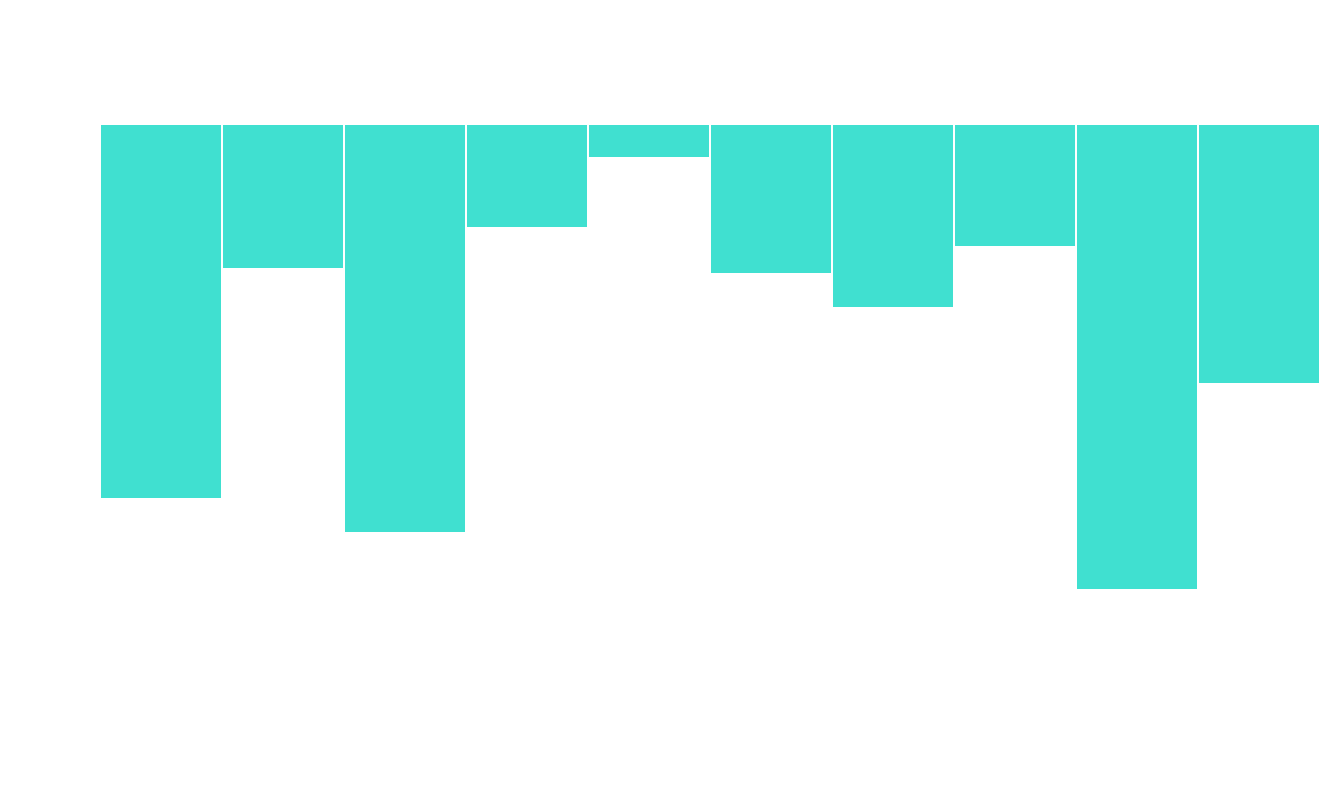
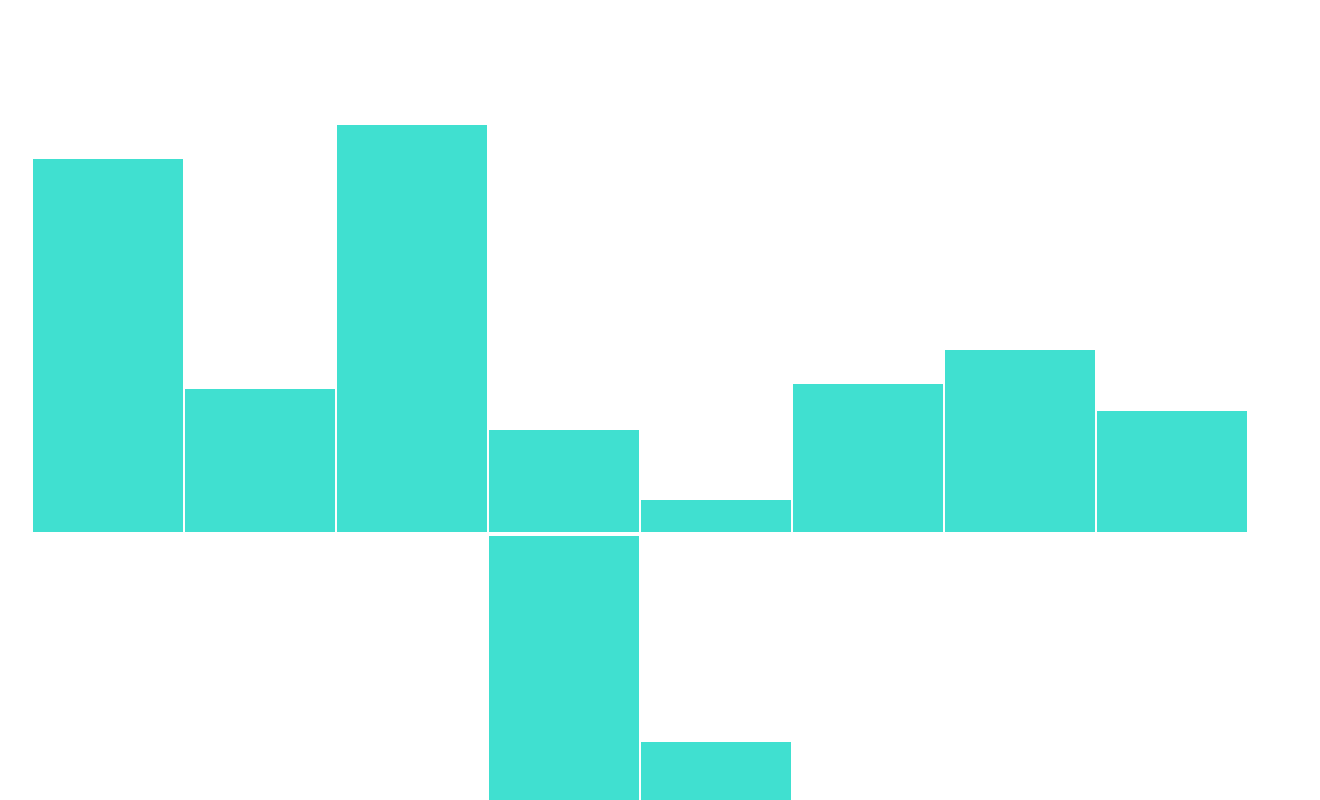
Before and after one commit to Hugo-coder-hjh/VisualSorting, a React (Create React App) app: page / in a window 1280 px wide. Shown: the part 620-1420 px from the top of the page, 1320 px wide, since content can reach past the window. Before the commit the page ends 1209 px from the top, so only its background shows below. Built offline with nearby package versions, Linux system fonts and the light colour scheme.

Commit message:
changeFontSize

```diff
--- a/src/SortingVisualizer/SortingVisualizer.css
+++ b/src/SortingVisualizer/SortingVisualizer.css
@@ -1,11 +1,12 @@
 .array-container {
-  position: absolute;
-  left: 100px;
+  /* position: absolute; */
+  /* left: 100px; */
   margin-top: 100px;
   /* top: 100px; */
   display: flex;
   flex-direction: row;
-  justify-content: center;
+  text-align: center;
+  justify-content:center;
 }
 
 .array-bar {
--- a/src/SortingVisualizer/SortingVisualizer.jsx
+++ b/src/SortingVisualizer/SortingVisualizer.jsx
@@ -72,7 +72,7 @@ export default function SortingVisualizer() {
     console.log("after",array);
   }
 
-  const calWidth = 1200 / NUMBER_OF_ARRAY_BARS;
+  const calWidth = 1500 / NUMBER_OF_ARRAY_BARS;
 
   useEffect(() => {
     resetArray();
@@ -266,7 +266,8 @@ export default function SortingVisualizer() {
   }
 
   return (
-    <div>
+    <div className="outside">
+
     <div className="button-container">
       <button className="button" onClick={() => resetArray()}>Generate New Array</button>
       <button className="button" onClick={() => mergeSort()}>Merge Sort</button>
@@ -291,7 +292,8 @@ export default function SortingVisualizer() {
           // style="width: 300px"
           style={{
             width: 100,
-            height: 50
+            height: 50,
+            fontSize: 30,
           }}
         />
         <h2>UpdatedArraySize: {NUMBER_OF_ARRAY_BARS}</h2>
@@ -313,7 +315,8 @@ export default function SortingVisualizer() {
           // style="width: 300px"
           style={{
             width: 100,
-            height: 50
+            height: 50,
+            fontSize: 30,
           }}
         />
         <h2>UpdatedPlaySpeed: {ANIMATION_SPEED_MS}</h2>
@@ -322,6 +325,7 @@ export default function SortingVisualizer() {
     </div>
 
     <div className="array-container">
+      <div className="leftBar">
       {array.map((value, idx) => (
         <div
           className="array-bar"
@@ -332,15 +336,11 @@ export default function SortingVisualizer() {
             width: `${calWidth}px`
           }}></div>
       ))}
+      </div>
       <div className="img-container">
         {image}
       </div>
     </div>
-
-    {/* <div className="image-container">
-      {image}
-    </div> */}
-
   </div>
 
   );
```
